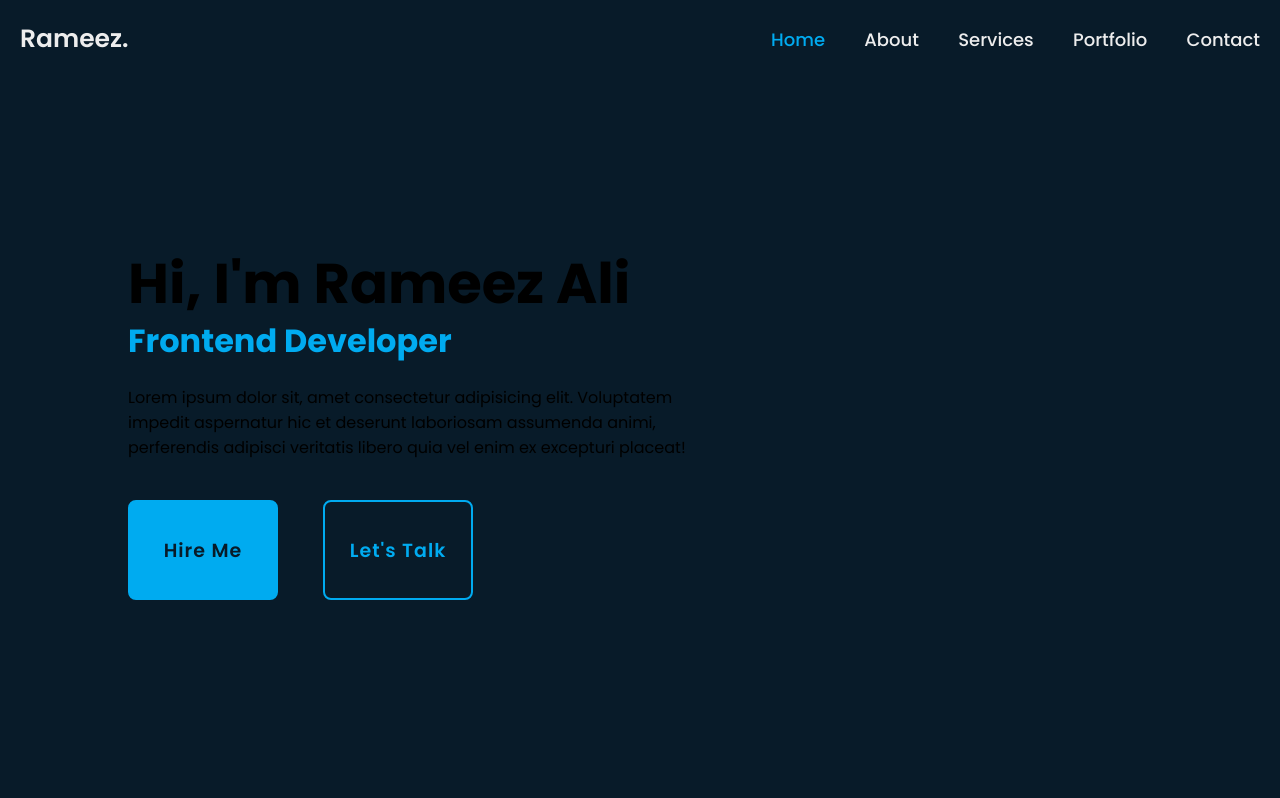
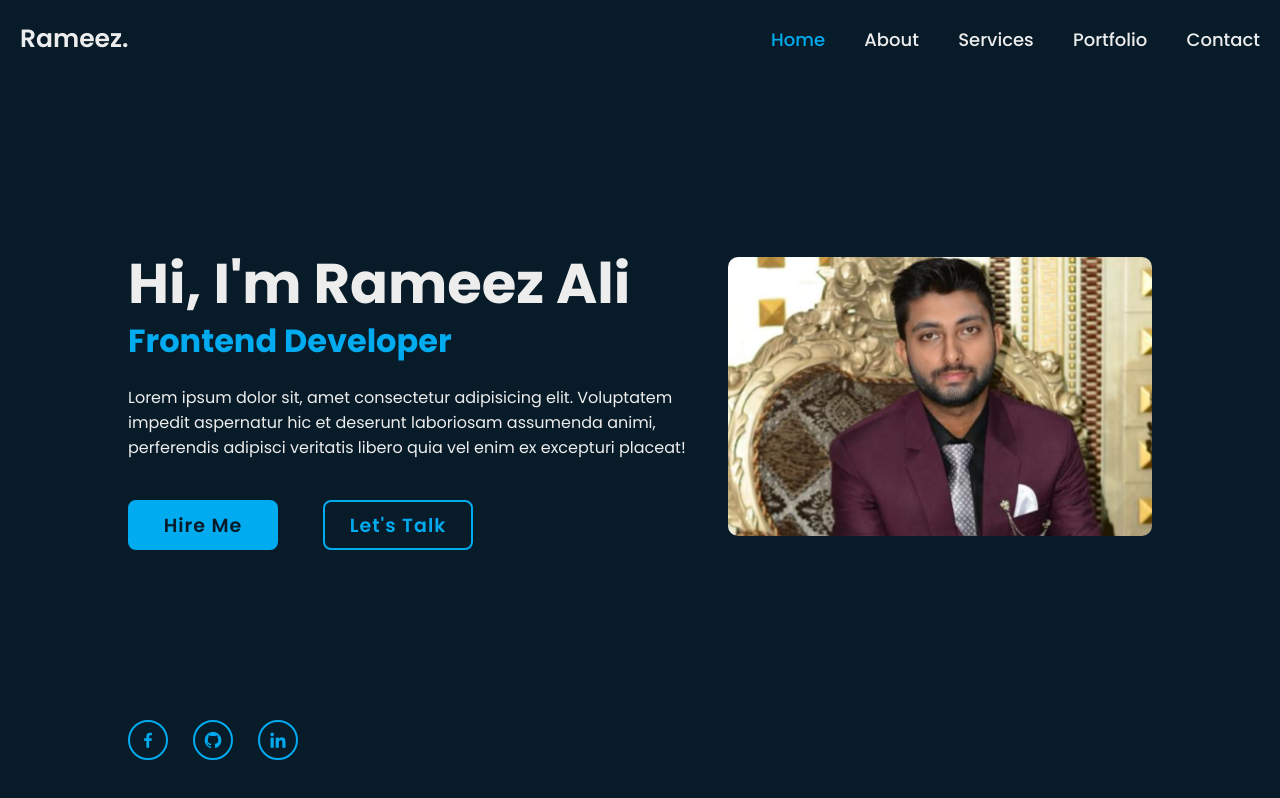
Before and after one commit to Rameezalii/Portfolio, a plain HTML site: page index.html in a window 1280 px wide. Drawn offline with nearby package versions, Linux system fonts and the light colour scheme.

Commit message:
second commit

```diff
--- a/index.html
+++ b/index.html
@@ -5,6 +5,7 @@
     <meta name="viewport" content="width=device-width, initial-scale=1.0">
     <title>Rameez Ali Portfolio</title>
     <link rel="stylesheet" href="./styles.css">
+    <link href='https://unpkg.com/boxicons@2.1.4/css/boxicons.min.css' rel='stylesheet'>
 </head>
 <body>
     <header class="header">
@@ -19,19 +20,22 @@
     </header>
     <section class="home">
         <div class="home-content">
-            <h1>Hi, I'm Rameez Ali </h1>
+            <h1>Hi, I'm Rameez Ali</h1>
             <h3>Frontend Developer</h3>
-            <p>Lorem ipsum dolor sit,
-                 amet consectetur adipisicing elit.
-                  Voluptatem impedit aspernatur hic et deserunt
-                   laboriosam assumenda animi, perferendis adipisci
-                    veritatis libero quia vel enim ex excepturi placeat!</p>
+            <p>Lorem ipsum dolor sit, amet consectetur adipisicing elit. Voluptatem impedit aspernatur hic et deserunt laboriosam assumenda animi, perferendis adipisci veritatis libero quia vel enim ex excepturi placeat!</p>
             <div class="btn-box">
                 <a href="#">Hire Me</a>
                 <a href="#">Let's Talk</a>
             </div>
         </div>
+        <div class="home-img">
+            <img src="sab.PNG" alt="Rameez Ali">
+        </div>
+        <div class="home-sci">
+            <a href="#"><i class='bx bxl-facebook'></i></a>
+            <a href="#"><i class='bx bxl-github'></i></a>
+            <a href="#"><i class='bx bxl-linkedin'></i></a>
+        </div>
     </section>
-
 </body>
 </html>
--- a/styles.css
+++ b/styles.css
@@ -1,34 +1,37 @@
 @import url('https://fonts.googleapis.com/css2?family=Poppins:wght@300;400;500;600;700;800;900&display=swap');
 
-*{
+* {
     margin: 0;
     padding: 0;
     box-sizing: border-box;
-    font-family: 'Poppins',sans-serif;
+    font-family: 'Poppins', sans-serif;
 }
-body{
-    background-color: #081b29;
+
+body {
+    color: #ededed;
 }
-.header{
+
+.header {
     position: fixed;
     top: 0;
     left: 0;
     width: 100%;
-    padding:20px;
+    padding: 20px;
     background-color: transparent;
     display: flex;
     justify-content: space-between;
     align-items: center;
     z-index: 100;
 }
-.logo{
+
+.logo {
     font-size: 25px;
     color: #ededed;
     text-decoration: none;
     font-weight: 600;
 }
 
-.navbar a{
+.navbar a {
     font-size: 18px;
     color: #ededed;
     text-decoration: none;
@@ -36,55 +39,59 @@ body{
     margin-left: 35px;
     transition: .3s;
 }
+
 .navbar a:hover,
 .navbar a.active {
     color: #00abf0;
 }
 
-
-.home{
+.home {
     height: 100vh;
+    background: #081b29;
+    background-size: cover;
+    background-position: center;
     display: flex;
     align-items: center;
     padding: 0 10%;
 }
 
-.home-content{
+.home-content {
     max-width: 600px;
 }
 
-.home-content h1{
+.home-content h1 {
     font-size: 56px;
     font-weight: 700;
     line-height: 1.2;
+    color: #ededed;
 }
 
-.home-content h3{
+.home-content h3 {
     font-size: 32px;
     font-weight: 700;
     color: #00abf0;
 }
 
-.home-content p{
+.home-content p {
     font-size: 16px;
     margin: 20px 0 40px;
+    color: #ededed;
 }
 
-.home-content .btn-box{
+.home-content .btn-box {
     display: flex;
     justify-content: space-between;
     width: 345px;
     height: 50px;
-
 }
 
-.btn-box a{
+.btn-box a {
     position: relative;
     display: inline-flex;
     justify-content: center;
     align-items: center;
     width: 150px;
-    height: 100px;
+    height: 100%;
     background: #00abf0;
     border: 2px solid #00abf0;
     border-radius: 8px;
@@ -98,37 +105,92 @@ body{
     transition: .5s;
 }
 
-.btn-box a:hover{
+.btn-box a:hover {
     color: #00abf0;
 }
 
-.btn-box a:nth-child(2){
+.btn-box a:nth-child(2) {
     background: transparent;
     color: #00abf0;
 }
 
-.btn-box a:nth-child(2):hover{
+.btn-box a:nth-child(2):hover {
     color: #081b29;
 }
 
-.btn-box a:nth-child(2)::before{
+.btn-box a:nth-child(2)::before {
     background: #00abf0;
 }
 
-.btn-box a:before{
+.btn-box a:before {
     content: '';
     position: absolute;
     top: 0;
     left: 0;
     width: 0;
-    height: 100px;
+    height: 100%;
     background: #081b29;
     z-index: -1;
     transition: .5s;
     overflow: hidden;
-
 }
 
-.btn-box a:hover::before{
+.btn-box a:hover::before {
     width: 100%;
 }
+
+.home-img {
+    max-width: 600px;
+    margin-left: auto;
+}
+
+.home-img img {
+    max-width: 100%;
+    border-radius: 10px;
+}
+
+.home-sci {
+    position: absolute;
+    bottom: 40px;
+    width: 170px;
+    display: flex;
+    justify-content: space-between;
+}
+
+.home-sci a {
+    position: relative;
+    display: inline-flex;
+    justify-content: center;
+    align-items: center;
+    width: 40px;
+    height: 40px;
+    background: transparent;
+    border: 2px solid #00abf0;
+    border-radius: 50%;
+    font-size: 20px;
+    color: #00abf0;
+    text-decoration: none;
+    z-index: 1;
+    overflow: hidden;
+    transition: .5s;
+}
+
+.home-sci a:hover {
+    color: #081b29;
+}
+
+.home-sci a::before {
+    content: '';
+    position: absolute;
+    top: 0;
+    left: 0;
+    width: 0;
+    height: 100%;
+    background: #00abf0;
+    z-index: -1;
+    transition: .5s;
+}
+
+.home-sci a:hover::before {
+    width: 100%;
+}
```
Also changed, not shown: profile.PNG (deleted), sab.PNG (added). Lines whose indentation alone changed are shown as unchanged.
